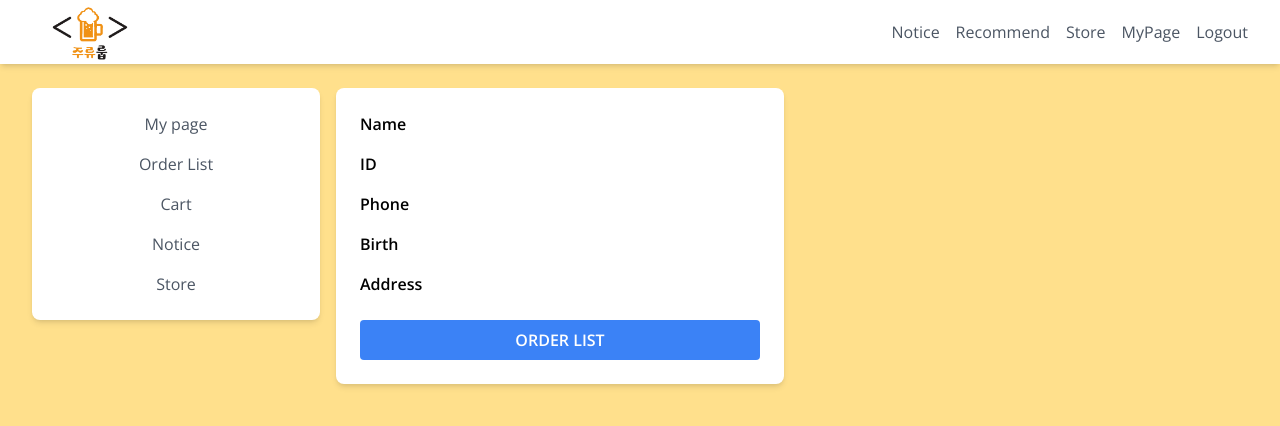
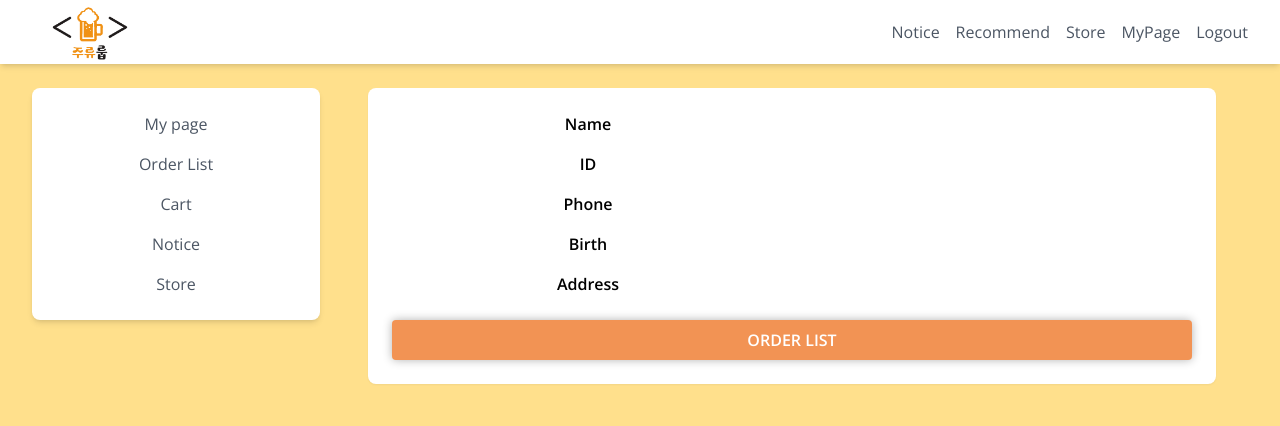
Before and after one commit to mchaewon/alcohol_order_service, a Flask app: template templates/my_page.html in a window 1280 px wide. Shown: the top 426 px of the page. Run offline with Flask 2, Linux system fonts and the light colour scheme; the template is opened without the code that fills it, so the values that code supplies are empty; some libraries are stand-ins or nearby versions.

Commit message:
버튼 색 수정

```diff
--- a/config.py
+++ b/config.py
@@ -17,4 +17,8 @@ current_os = 'window'
 sample user id / pw
 JzUx2510 / nMczX8294
 TdlZ4221 / hotly4729
+
+sample manager id / name
+11 / JegalHaeun
+2 / KimEunji
 '''
--- a/templates/my_page.html
+++ b/templates/my_page.html
@@ -20,6 +20,16 @@
         .profile-card {
             box-shadow: 0 4px 6px -1px rgba(0, 0, 0, 0.1), 0 2px 4px -1px rgba(0, 0, 0, 0.06);
         }
+        .btn{
+            background-color: #f29354;
+            color: #FFF;
+            border: none;
+            cursor: pointer;
+            box-shadow: 0px 0px 10px rgba(0, 0, 0, 0.3);
+        }
+        .btn:hover {
+            background-color: #f36c6c;
+        }
     </style>
 </head>
 <body class="bg-[#FFE08C]">
@@ -28,31 +38,33 @@
     <div class="max-w-7xl mx-auto py-6 sm:px-6 lg:px-8 flex">
         <!-- 메뉴 박스 크게 하기 -->
         {% include 'lib/mymenu.html' %}
-        <main class="w-3/4 h-3/4">
-            <div class="bg-white p-6 rounded-lg profile-card max-w-md w-full h-full">
-                <div class="grid grid-cols-2 gap-4">
-                    <div class="font-semibold">Name</div>
-                    <div>{{data[1]}}</div>
+        <main class="flex-1">
+                <div class="max-w-7xl mx-auto sm:px-6 lg:px-8">
+                    <div class="bg-white overflow-hidden shadow-sm sm:rounded-lg p-6">
+                        <div class="grid grid-cols-2 gap-4">
+                            <div class="font-semibold text-center">Name</div>
+                            <div class="text-center">{{data[1]}}</div>
 
-                    <div class="font-semibold">ID</div>
-                    <div>{{data[0]}}</div>
+                            <div class="font-semibold text-center">ID</div>
+                            <div class="text-center">{{data[0]}}</div>
 
-                    <div class="font-semibold">Phone</div>
-                    <div>{{data[3]}}</div>
+                            <div class="font-semibold text-center">Phone</div>
+                            <div class="text-center">{{data[3]}}</div>
 
-                    <div class="font-semibold">Birth</div>
-                    <div>{{data[4]}}</div>
+                            <div class="font-semibold text-center">Birth</div>
+                            <div class="text-center">{{data[4]}}</div>
 
-                    <div class="font-semibold">Address</div>
-                    <div>{{data[5]}}</div>
-                </div>
-                <div class="mt-6 flex">
-                    <a href="{{ url_for('order.orderlist') }}" class="flex-grow bg-blue-500 hover:bg-blue-700 text-white font-bold py-2 px-4 rounded focus:outline-none focus:shadow-outline text-center">
-                        ORDER LIST
-                    </a>
+                            <div class="font-semibold text-center">Address</div>
+                            <div class="text-center">{{data[5]}}</div>
+                        </div>
+                        <div class="mt-6 flex">
+                            <a href="{{ url_for('order.orderlist') }}" class="btn flex-grow text-white font-bold py-2 px-4 rounded focus:outline-none focus:shadow-outline text-center">
+                                ORDER LIST
+                            </a>
+                        </div>
+                    </div>
                 </div>
 
-            </div>
         </main>
     </div>
 
```
Also changed, not shown: templates/star.html (+11 -1 lines), templates/uni_alcohol.html (+11 -1 lines).
